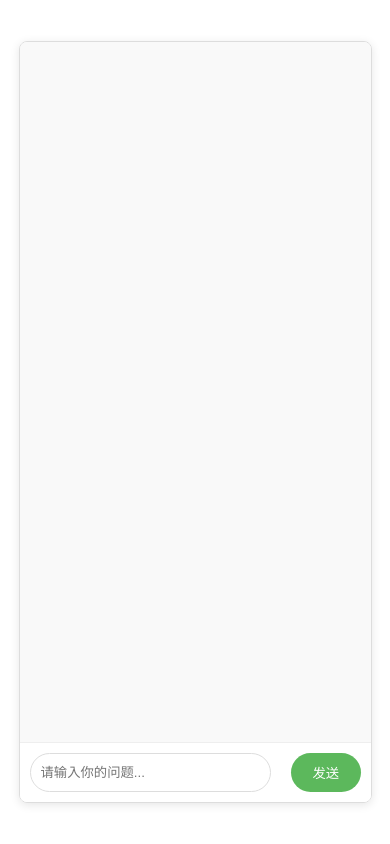
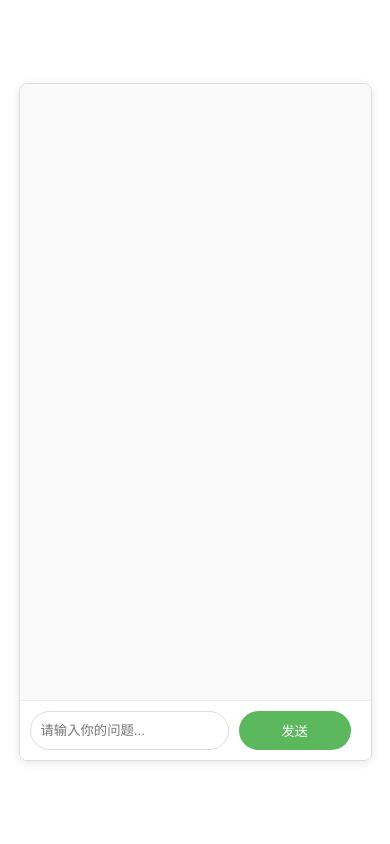
Before and after one commit to Simon-Wong-hjz/simons-gpt, a React (Create React App) app in the folder web/: page / in a window 390 px wide. Built offline with nearby package versions, Linux system fonts and the light colour scheme.

Commit message:
enable responsive display for all size of screen and properly format the messages

```diff
--- a/web/src/App.css
+++ b/web/src/App.css
@@ -8,8 +8,8 @@
 }
 
 .chat-container {
-  width: 100%;
-  max-width: 600px;
+  width: 90%; /* Fluid width */
+  max-width: 600px; /* Maximum width */
   height: 80vh; /* 80% of the viewport height */
   margin: auto;
   border: 1px solid #ddd;
@@ -43,6 +43,8 @@
   display: inline-block;
   max-width: 80%;
   word-wrap: break-word;
+  white-space: pre-wrap;
+  text-align: left;
 }
 
 .chat-input {
@@ -53,20 +55,22 @@
   justify-content: space-between; /* Align input and button */
 }
 
-.chat-input input {
-  width: 75%;
+.chat-input input,
+.chat-input button {
+  flex: 1; /* Make input and button flexible */
   padding: 10px;
   margin-right: 10px;
-  border: 1px solid #ddd;
   border-radius: 20px;
   box-sizing: border-box;
 }
 
+.chat-input input {
+  border: 1px solid #ddd;
+}
+
 .chat-input button {
-  width: 20%;
-  padding: 10px 0;
+  width: auto; /* Adjust width automatically */
   border: none;
-  border-radius: 20px;
   background-color: #5cb85c;
   color: white;
   cursor: pointer;
@@ -90,39 +94,21 @@
   background: #bbb;
 }
 
-/* Responsive Design */
-@media (max-width: 768px) {
-  .chat-container {
-    width: 90%;
-    height: 90vh;
-  }
-
-  .chat-input input,
-  .chat-input button {
-    width: auto;
-    flex: 1 1 auto;
-  }
-
-  .chat-input button {
-    margin-left: 10px;
+/* Error Message and Loading Spinner Styles */
+.error-message, .loading-spinner {
+  position: fixed;
+  left: 50%;
+  transform: translateX(-50%);
 }
 
 .error-message {
-    position: fixed; /* Fixed position to float above other content */
-    bottom: 20px; /* Positioned at the bottom of the screen */
-    left: 50%; /* Center horizontally */
-    transform: translateX(-50%); /* Center horizontally */
+  bottom: 20px;
   padding: 15px;
   background-color: red;
   color: white;
   border-radius: 8px;
-    z-index: 1000; /* Make sure it's above other items */
-    animation: fadeInOut 3s forwards; /* Animation to fade in and out */
-  }
-
-  @keyframes fadeInOut {
-    0%, 100% { opacity: 0; }
-    10%, 90% { opacity: 1; }
+  z-index: 1000;
+  animation: fadeInOut 3s forwards;
 }
 
 .loading-spinner {
@@ -131,33 +117,18 @@
   border-top: 4px solid #3498db;
   width: 40px;
   height: 40px;
-    -webkit-animation: spin 2s linear infinite; /* Safari */
   animation: spin 2s linear infinite;
-    position: fixed;
-    left: 50%;
   top: 50%;
-    transform: translate(-50%, -50%);
 }
 
-  /* Safari */
-  @-webkit-keyframes spin {
-    0% { -webkit-transform: rotate(0deg); }
-    100% { -webkit-transform: rotate(360deg); }
+@keyframes fadeInOut {
+  0%, 100% { opacity: 0; }
+  10%, 90% { opacity: 1; }
 }
 
 @keyframes spin {
   0% { transform: rotate(0deg); }
   100% { transform: rotate(360deg); }
-  }
-
-  .message {
-    margin-bottom: 10px;
-    padding: 10px;
-    background-color: white;
-    border-radius: 20px;
-    display: inline-block;
-    max-width: 80%;
-    word-wrap: break-word;
 }
 
 .user-message {
@@ -169,4 +140,3 @@
   align-self: flex-start;
   background-color: #f1f0f0; /* Different background for bot messages */
 }
-}
--- a/web/src/App.js
+++ b/web/src/App.js
@@ -37,7 +37,7 @@ function App() {
             <div
                 key={index}
                 className={`message ${msg.role === 'user' ? 'user-message' : 'assistant-message'}`}>
-                {msg.content}
+                {msg.content.replaceAll(/\n\n(?!\n)/g, '')}
             </div>
         ));
     };
@@ -80,8 +80,7 @@ function App() {
                                     }
                                     // Decode the stream while handling multibyte characters
                                     const text = decoder.decode(value, { stream: true })
-                                        .replaceAll('data:', '')
-                                        .replaceAll('\n', '');
+                                        .replaceAll('data:', '');
                                     // Add streamed assistant message to conversation
                                     setConversation(conversation => {
                                         // Append the text to the last assistant message if it exists and is the last one
```
Lines whose indentation alone changed are shown as unchanged.
